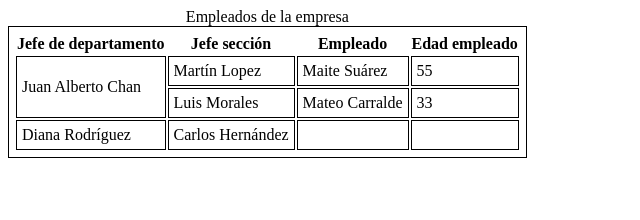
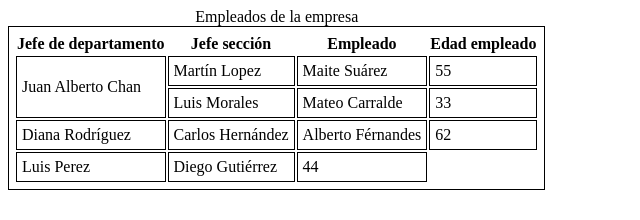
Before and after one commit to imdaano/Exercises-HMTL-Liceo, a plain HTML site: page Ej-5/index.html in a window 1280 px wide. Shown: the whole page, without its empty margins (0-640 px from the left). Drawn offline with Linux system fonts and the light colour scheme.

Commit message:
Add new tables

```diff
--- a/Ej-5/index.html
+++ b/Ej-5/index.html
@@ -34,8 +34,13 @@
         <tr>
             <td>Diana Rodríguez</td>
             <td>Carlos Hernández</td>
-            <td></td>
-            <td></td>
+            <td>Alberto Férnandes</td>
+            <td>62</td>
+        </tr>
+        <tr>
+            <td>Luis Perez</td>
+            <td>Diego Gutiérrez</td>
+            <td>44</td>
         </tr>
 
    </table>
```
